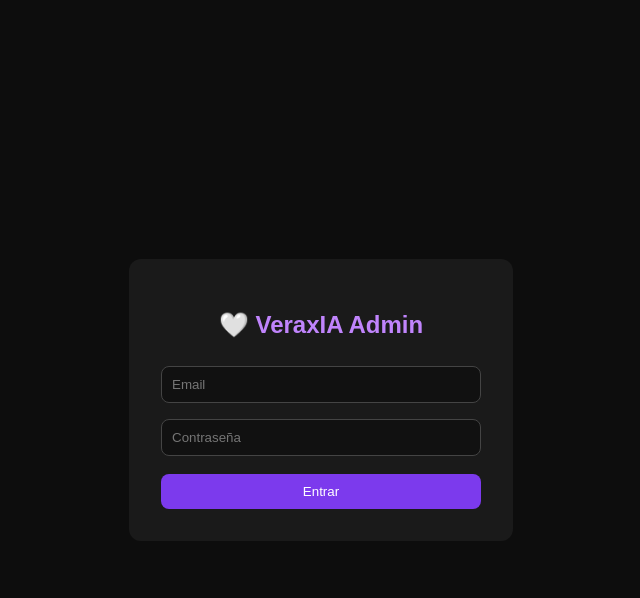
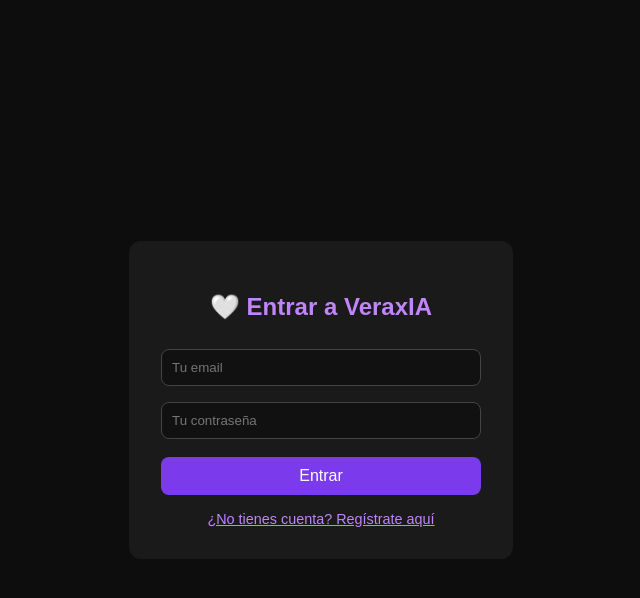
Before and after one commit to veraxia777/veraxia2.0, a Flask app: page /login in a window 1280 px wide. Shown: the top 598 px of the page, without its empty margins (319-959 px from the left). Run offline with Flask 3, Linux system fonts and the light colour scheme.

Commit message:
Update login.html

```diff
--- a/templates/login.html
+++ b/templates/login.html
@@ -2,28 +2,82 @@
 <html lang="es">
 <head>
   <meta charset="UTF-8">
-  <title>VeraxIA - Login</title>
+  <title>VeraxIA - Entrar</title>
   <style>
     body { font-family: sans-serif; background: #0d0d0d; color: #eee; display: flex; justify-content: center; align-items: center; height: 100vh; margin: 0; }
     .box { background: #1a1a1a; padding: 2rem; border-radius: 12px; width: 320px; }
     h2 { text-align: center; color: #c084fc; }
     input { width: 100%; padding: 10px; margin: 8px 0; border-radius: 8px; border: 1px solid #444; background: #111; color: #eee; box-sizing: border-box; }
-    button { width: 100%; padding: 10px; background: #7c3aed; color: white; border: none; border-radius: 8px; cursor: pointer; margin-top: 10px; }
+    button { width: 100%; padding: 10px; background: #7c3aed; color: white; border: none; border-radius: 8px; cursor: pointer; margin-top: 10px; font-size: 1rem; }
     button:hover { background: #6d28d9; }
+    button:disabled { background: #444; cursor: not-allowed; }
     .error { color: #f87171; text-align: center; margin-top: 8px; font-size: 0.9rem; }
+    .success { color: #4ade80; text-align: center; margin-top: 8px; font-size: 0.9rem; }
+    .link { text-align: center; margin-top: 1rem; font-size: 0.9rem; }
+    .link a { color: #c084fc; }
   </style>
 </head>
 <body>
   <div class="box">
-    <h2>🤍 VeraxIA Admin</h2>
-    <form method="POST" action="/login">
-      <input type="email" name="email" placeholder="Email" required>
-      <input type="password" name="password" placeholder="Contraseña" required>
-      <button type="submit">Entrar</button>
-    </form>
-    {% if error %}
-    <p class="error">{{ error }}</p>
-    {% endif %}
+    <h2>🤍 Entrar a VeraxIA</h2>
+    <input type="email" id="email" placeholder="Tu email" required>
+    <input type="password" id="password" placeholder="Tu contraseña" required>
+    <button id="btn" onclick="login()">Entrar</button>
+    <p id="msg" style="display:none"></p>
+    <div class="link"><a href="/registro">¿No tienes cuenta? Regístrate aquí</a></div>
   </div>
+
+  <script>
+    async function login() {
+      const email = document.getElementById("email").value.trim();
+      const password = document.getElementById("password").value.trim();
+      const btn = document.getElementById("btn");
+      const msg = document.getElementById("msg");
+
+      msg.style.display = "none";
+
+      if (!email || !password) {
+        msg.className = "error";
+        msg.textContent = "Por favor completa todos los campos.";
+        msg.style.display = "block";
+        return;
+      }
+
+      btn.disabled = true;
+      btn.textContent = "Entrando...";
+
+      try {
+        const res = await fetch("/login", {
+          method: "POST",
+          headers: {"Content-Type": "application/json"},
+          body: JSON.stringify({email, password})
+        });
+        const data = await res.json();
+        if (res.ok && data.ok) {
+          msg.className = "success";
+          msg.textContent = "✅ ¡Bienvenida! Redirigiendo...";
+          msg.style.display = "block";
+          // Si es admin va al panel, si no va al chat
+          if (data.plan === "admin") {
+            setTimeout(() => { window.location.href = "/admin"; }, 1000);
+          } else {
+            setTimeout(() => { window.location.href = "/"; }, 1000);
+          }
+        } else {
+          msg.className = "error";
+          msg.textContent = data.error || "Email o contraseña incorrectos.";
+          msg.style.display = "block";
+          btn.disabled = false;
+          btn.textContent = "Entrar";
+        }
+      } catch(e) {
+        msg.className = "error";
+        msg.textContent = "Error de conexión. Intenta de nuevo.";
+        msg.style.display = "block";
+        btn.disabled = false;
+        btn.textContent = "Entrar";
+      }
+    }
+  </script>
 </body>
 </html>
```
